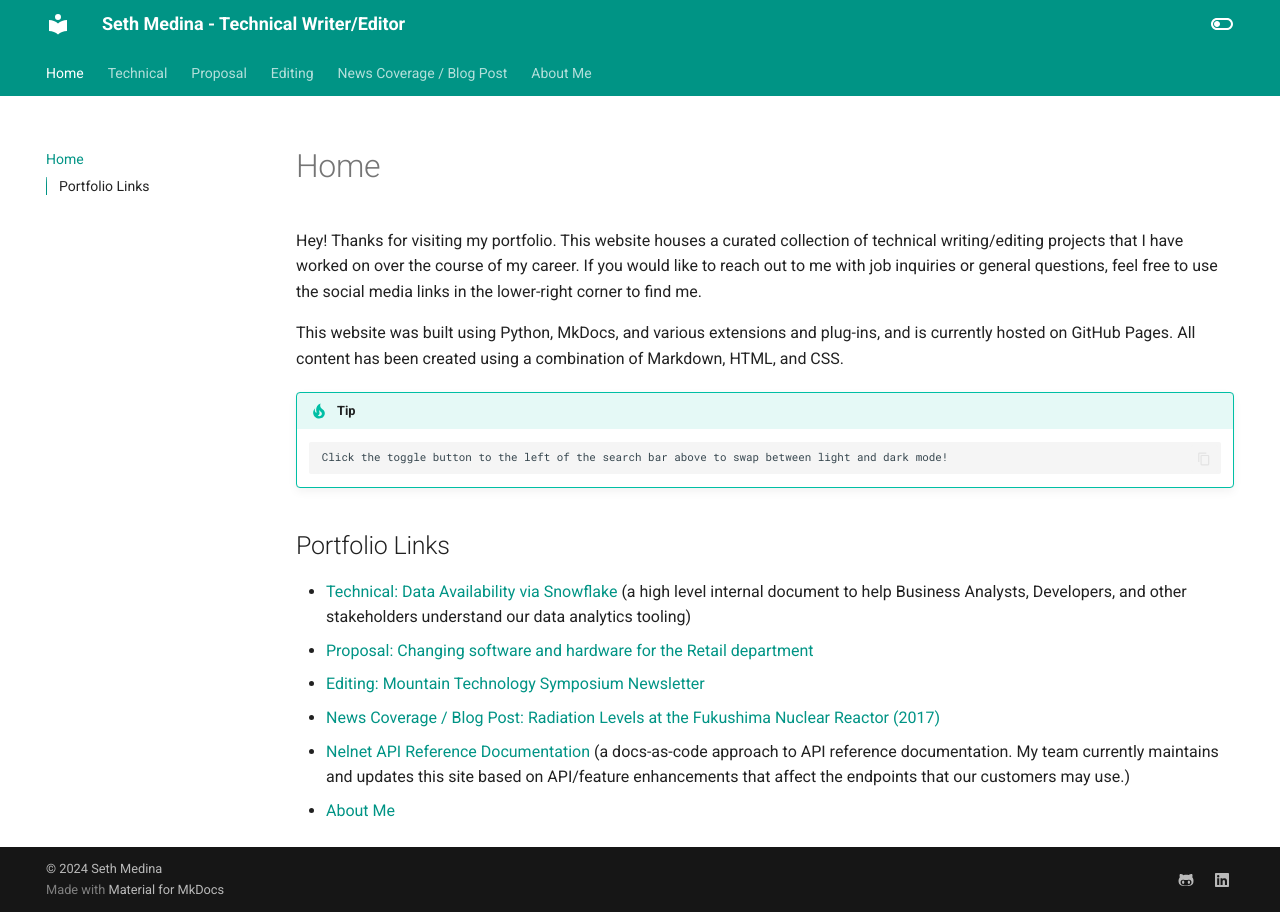
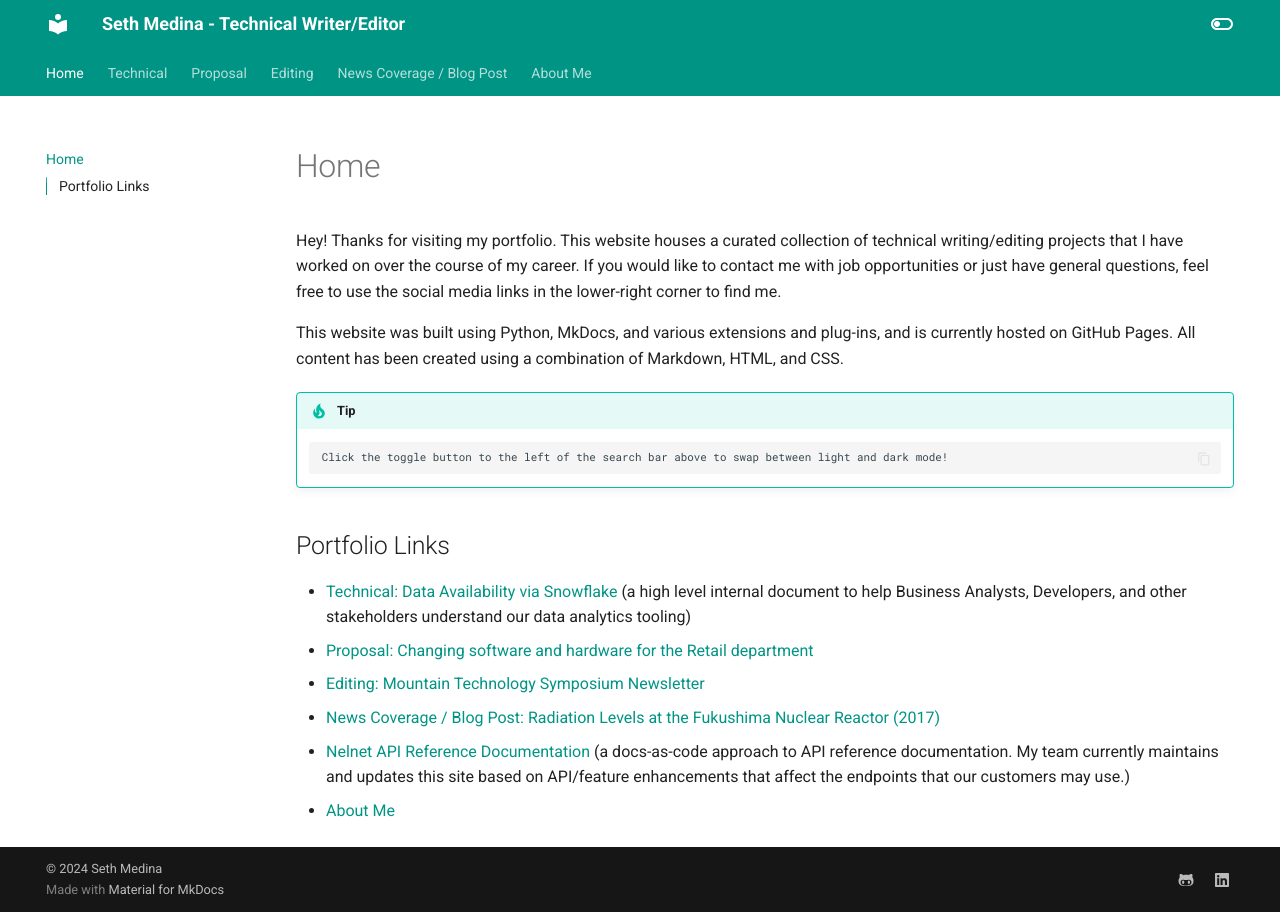
Before and after one commit to medinast21/medina-portfolio, an MkDocs documentation site: the page built from docs/index.md, in a window 1280 px wide. Built offline with MkDocs 1.6.1 and Material for MkDocs 9.7.7, drawn with Linux system fonts in a browser that asks for light colours.

```diff
--- a/docs/index.md
+++ b/docs/index.md
@@ -1,6 +1,6 @@
 # Home
 
-Hey! Thanks for visiting my portfolio. This website houses a curated collection of technical writing/editing projects that I have worked on over the course of my career. If you would like to reach out to me with job inquiries or general questions, feel free to use the social media links in the lower-right corner to find me.
+Hey! Thanks for visiting my portfolio. This website houses a curated collection of technical writing/editing projects that I have worked on over the course of my career. If you would like to contact me with job opportunities or just have general questions, feel free to use the social media links in the lower-right corner to find me.
 
 This website was built using Python, MkDocs, and various extensions and plug-ins, and is currently hosted on GitHub Pages. All content has been created using a combination of Markdown, HTML, and CSS.
 
```
Also changed, not shown: docs/AboutMe.md (+1 -1 lines).
